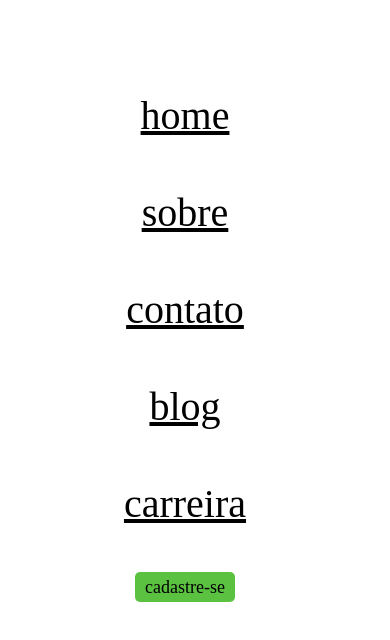
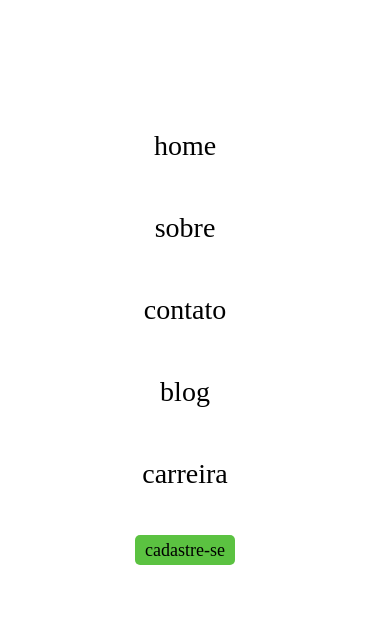
Before and after one commit to Pedro180-lab/menu, a plain HTML site: page index.html in a window 390 px wide. Shown: the part 110-750 px from the top of the page. Drawn offline with Linux system fonts and the light colour scheme.

Commit message:
mudado tamanho fonte - mudado sublinhado links

```diff
--- a/style.css
+++ b/style.css
@@ -25,7 +25,9 @@ justify-content: end;
 margin: 13px;
 gap: 20px;
 
+
 }
+
 
 .texto-logo {
     font-size: 20px;
@@ -40,6 +42,8 @@ a {
 font-size: 15px;
 font-weight: 400;
 color: black;
+
+text-decoration: none;
 
 
 }
@@ -105,8 +109,11 @@ li:hover {
 
     a {
 
-        font-size: 40px;
+        font-size: 28px;
         font-weight: 400;
+
+        text-decoration: none;
+
 
 
     }
```
